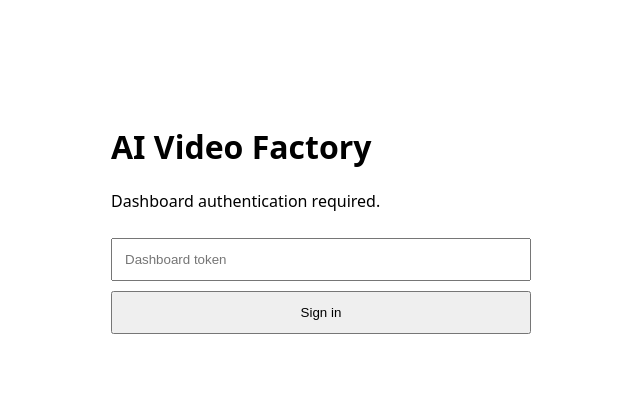
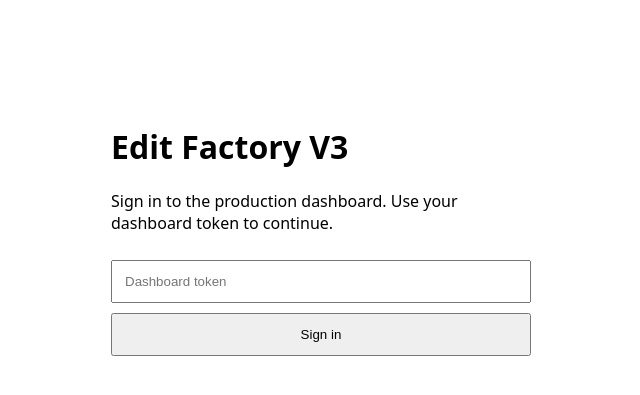
Before and after one commit to kapisam11/edit-factory-v3, a Flask app: template 02-WEB-FILES/templates/login.html in a window 1280 px wide. Shown: the top 395 px of the page, without its empty margins (319-959 px from the left). Run offline with Flask 3, Linux system fonts and the light colour scheme; the template is opened without the code that fills it, so the values that code supplies are empty; parts of the project's set-up code (start-up, migrations or seed data) failed here and were passed over; some libraries are stand-ins or nearby versions.

Commit message:
Align sign-in page with Edit Factory V3 branding

```diff
--- a/02-WEB-FILES/templates/login.html
+++ b/02-WEB-FILES/templates/login.html
@@ -3,7 +3,7 @@
 <head>
   <meta charset="utf-8">
   <meta name="viewport" content="width=device-width, initial-scale=1">
-  <title>AI Video Factory Login</title>
+  <title>Edit Factory V3 — Sign in</title>
   <style>
     body { font-family: system-ui, sans-serif; max-width: 420px; margin: 10vh auto; padding: 24px; }
     input, button { width: 100%; padding: 12px; margin-top: 10px; box-sizing: border-box; }
@@ -11,8 +11,8 @@
   </style>
 </head>
 <body>
-  <h1>AI Video Factory</h1>
-  <p>Dashboard authentication required.</p>
+  <h1>Edit Factory V3</h1>
+  <p>Sign in to the production dashboard. Use your dashboard token to continue.</p>
   <form method="post">
     <input name="token" type="password" autocomplete="current-password" placeholder="Dashboard token" required>
     <button type="submit">Sign in</button>
```
